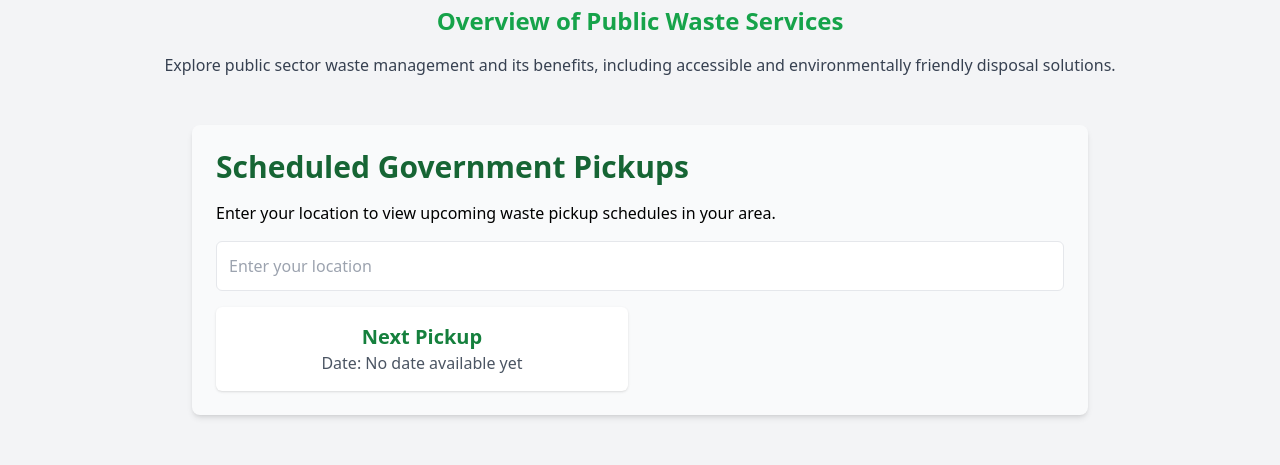
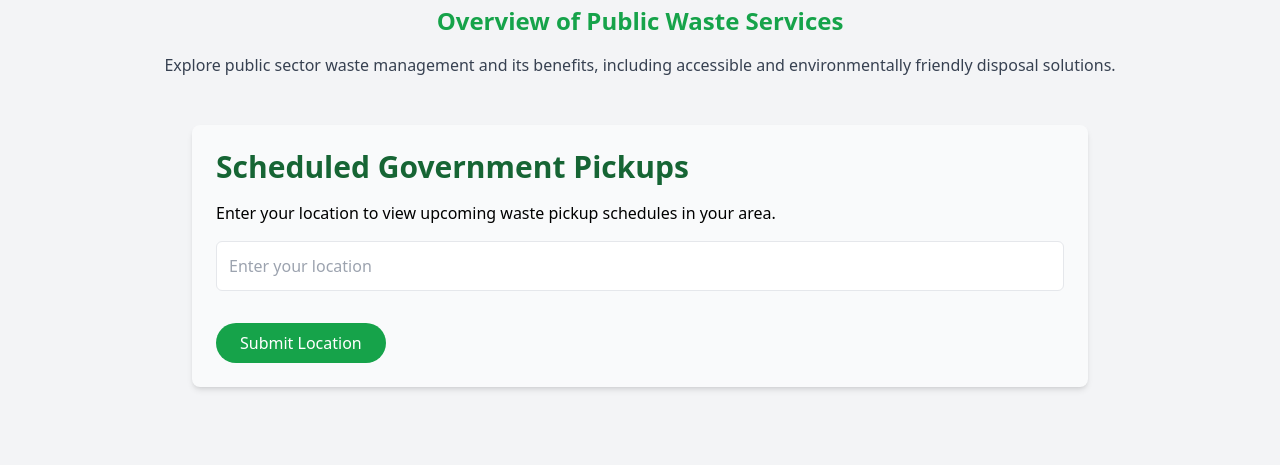
Before and after one commit to Faree99/Premier_Waste_Management, a React (Vite) app: page /public-sector in a window 1280 px wide. Shown: the part 820-1285 px from the top of the page. Built offline with nearby package versions, Linux system fonts and the light colour scheme.

Commit message:
Premier waste management

```diff
--- a/src/components/public/SchedulePickups.jsx
+++ b/src/components/public/SchedulePickups.jsx
@@ -1,4 +1,101 @@
-import React, { useState, useEffect } from 'react';
+// import React, { useState, useEffect } from 'react';
+// import './SchedulePickups.css';
+
+// const SchedulePickups = () => {
+//     const [pickupDate, setPickupDate] = useState(null);
+//     const [loading, setLoading] = useState(false);
+//     const [locationInput, setLocationInput] = useState('');
+
+//     const generateRandomPickupDate = () => {
+//         const randomDate = new Date();
+//         randomDate.setDate(randomDate.getDate() + Math.floor(Math.random() * 14));
+//         return randomDate.toLocaleDateString('en-US', {
+//             weekday: 'long',
+//             year: 'numeric',
+//             month: 'long',
+//             day: 'numeric',
+//         });
+//     };
+
+//     const handleLocationInput = (e) => {
+//         setLocationInput(e.target.value);
+//     };
+
+//     useEffect(() => {
+//         if (locationInput) {
+//             setLoading(true);
+
+//             const timer = setTimeout(() => {
+//                 const generatedDate = generateRandomPickupDate();
+//                 setPickupDate(generatedDate);
+//                 setLoading(false);
+//             }, 1000);
+
+//             return () => clearTimeout(timer);
+//         } else {
+//             setPickupDate(null);
+//             setLoading(false);
+//         }
+//     }, [locationInput]);
+
+//     const addToCalendar = () => {
+//         if (!pickupDate) return;
+
+//         const eventDate = new Date(pickupDate);
+//         const startDate = eventDate.toISOString().split('T')[0]; // Format date for calendar
+//         const eventTitle = 'Scheduled Government Waste Pickup';
+//         const calendarLink = `data:text/calendar;charset=utf-8,BEGIN:VCALENDAR
+// VERSION:2.0
+// BEGIN:VEVENT
+// SUMMARY:${eventTitle}
+// DTSTART:${startDate.replace(/-/g, '')}T090000Z
+// DTEND:${startDate.replace(/-/g, '')}T100000Z
+// DESCRIPTION:Scheduled waste pickup at your location.
+// END:VEVENT
+// END:VCALENDAR`;
+
+//         const link = document.createElement('a');
+//         link.href = calendarLink;
+//         link.download = 'pickup_schedule.ics';
+//         link.click();
+//     };
+
+//     return (
+//         <section className="max-w-4xl p-6 mx-auto my-10 rounded-lg shadow-md bg-gray-50">
+//             <h2 className="mb-4 text-3xl font-semibold text-green-800">Scheduled Government Pickups</h2>
+//             <p className="mb-4">Enter your location to view upcoming waste pickup schedules in your area.</p>
+//             <input
+//                 type="text"
+//                 placeholder="Enter your location"
+//                 className="w-full p-3 mb-4 border rounded-md focus:outline-none focus:ring focus:ring-green-300"
+//                 onChange={handleLocationInput}
+//                 value={locationInput}
+//             />
+//             <div className="grid grid-cols-1 gap-6 md:grid-cols-2">
+//                 <div className="p-4 text-center bg-white rounded-md shadow">
+//                     <p className="text-xl font-bold text-green-700">Next Pickup</p>
+//                     {loading ? (
+//                         <div className="rolling-loader"></div>
+//                     ) : (
+//                         <p className="text-gray-600">Date: {pickupDate || 'No date available yet'}</p>
+//                     )}
+//                     {pickupDate && (
+//                         <button
+//                             onClick={addToCalendar}
+//                             className="px-4 py-2 mt-4 text-white bg-green-600 rounded-full"
+//                         >
+//                             Add to Calendar
+//                         </button>
+//                     )}
+//                 </div>
+//             </div>
+//         </section>
+//     );
+// };
+
+// export default SchedulePickups;
+
+import React, { useState } from 'react';
 import './SchedulePickups.css';
 
 const SchedulePickups = () => {
@@ -6,9 +103,10 @@ const SchedulePickups = () => {
     const [loading, setLoading] = useState(false);
     const [locationInput, setLocationInput] = useState('');
 
+    // Function to generate a random pickup date
     const generateRandomPickupDate = () => {
         const randomDate = new Date();
-        randomDate.setDate(randomDate.getDate() + Math.floor(Math.random() * 14));
+        randomDate.setDate(randomDate.getDate() + Math.floor(Math.random() * 14)); // Random date within 14 days
         return randomDate.toLocaleDateString('en-US', {
             weekday: 'long',
             year: 'numeric',
@@ -17,27 +115,28 @@ const SchedulePickups = () => {
         });
     };
 
+    // Handle input change for location
     const handleLocationInput = (e) => {
         setLocationInput(e.target.value);
     };
 
-    useEffect(() => {
-        if (locationInput) {
-            setLoading(true);
+    // Handle submit button click
+    const handleSubmitLocation = () => {
+        if (!locationInput.trim()) {
+            // Show an alert if location input is empty
+            alert('Please enter a location to get the pickup schedule.');
+            return; // Exit the function early if no location is entered
+        }
 
-            const timer = setTimeout(() => {
+        setLoading(true); // Show loader
+        setTimeout(() => {
             const generatedDate = generateRandomPickupDate();
-                setPickupDate(generatedDate);
-                setLoading(false);
-            }, 1000);
+            setPickupDate(generatedDate); // Set generated pickup date
+            setLoading(false); // Hide loader
+        }, 1000); // Simulate API delay or processing time
+    };
 
-            return () => clearTimeout(timer);
-        } else {
-            setPickupDate(null);
-            setLoading(false);
-        }
-    }, [locationInput]);
-
+    // Add event to calendar functionality
     const addToCalendar = () => {
         if (!pickupDate) return;
 
@@ -64,6 +163,8 @@ END:VCALENDAR`;
         <section className="max-w-4xl p-6 mx-auto my-10 rounded-lg shadow-md bg-gray-50">
             <h2 className="mb-4 text-3xl font-semibold text-green-800">Scheduled Government Pickups</h2>
             <p className="mb-4">Enter your location to view upcoming waste pickup schedules in your area.</p>
+
+            {/* Location input field */}
             <input
                 type="text"
                 placeholder="Enter your location"
@@ -71,24 +172,35 @@ END:VCALENDAR`;
                 onChange={handleLocationInput}
                 value={locationInput}
             />
-            <div className="grid grid-cols-1 gap-6 md:grid-cols-2">
-                <div className="p-4 text-center bg-white rounded-md shadow">
-                    <p className="text-xl font-bold text-green-700">Next Pickup</p>
-                    {loading ? (
-                        <div className="rolling-loader"></div>
-                    ) : (
-                        <p className="text-gray-600">Date: {pickupDate || 'No date available yet'}</p>
-                    )}
+
+            {/* Submit button for generating the pickup date */}
+            <button
+                onClick={handleSubmitLocation}
+                className="px-6 py-2 mt-4 text-white bg-green-600 rounded-full hover:bg-green-800"
+            >
+                Submit Location
+            </button>
+
+            {/* Display Pickup Date and Calendar Button */}
             {pickupDate && (
+                <div className="mt-6">
+                    <p className="text-xl font-bold text-green-700">Pickup Date:</p>
+                    <p className="text-lg text-gray-600">{pickupDate}</p>
                     <button
                         onClick={addToCalendar}
-                            className="px-4 py-2 mt-4 text-white bg-green-600 rounded-full"
+                        className="px-4 py-2 mt-4 text-white bg-green-600 rounded-full hover:bg-green-800"
                     >
                         Add to Calendar
                     </button>
+                </div>
             )}
+
+            {/* Loader display while fetching pickup date */}
+            {loading && (
+                <div className="mt-4 text-center">
+                    <div className="rolling-loader"></div> {/* Add a rolling loader or spinner component here */}
                 </div>
-            </div>
+            )}
         </section>
     );
 };
```
Lines whose indentation alone changed are shown as unchanged.
